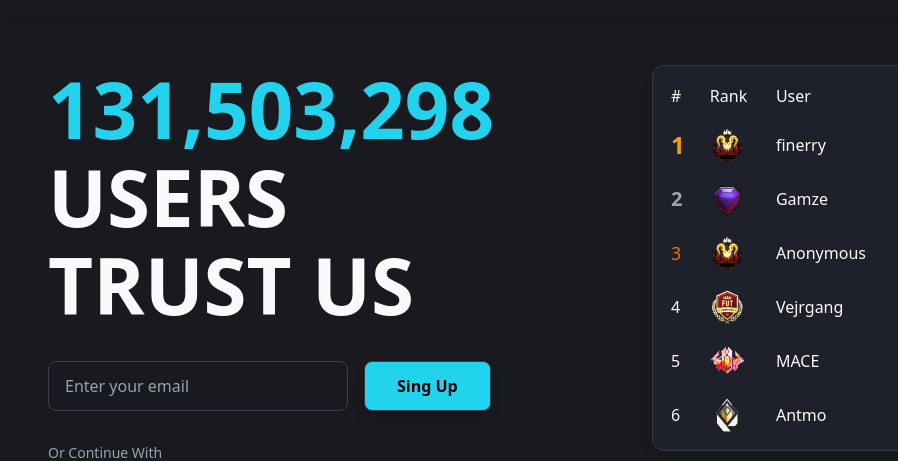
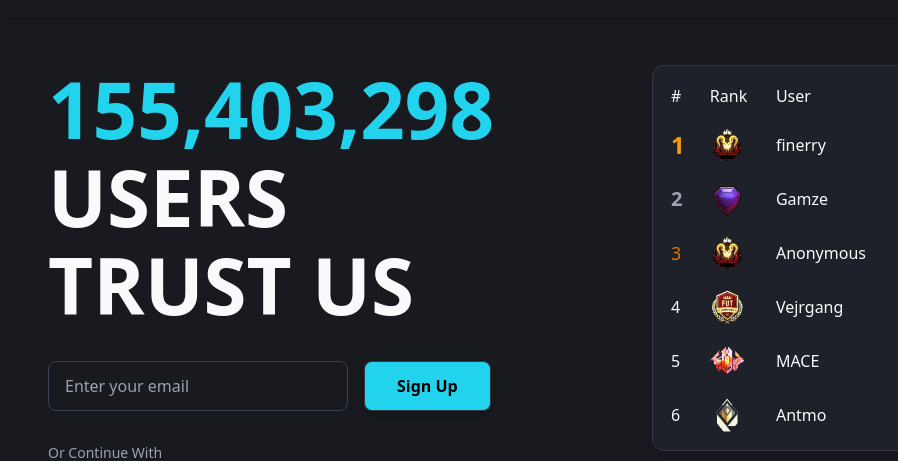
Before and after one commit to finerry/FTX-Virtudent, a website: page index.html in a window 1280 px wide. Shown: the part 53-514 px from the top of the page, 0-898 px from the left. Drawn offline with Linux system fonts and the light colour scheme.

Commit message:
users increased

```diff
--- a/index.html
+++ b/index.html
@@ -42,7 +42,7 @@
           <div class="hero-left w-full lg:w-1/2 flex flex-col sm:gap-8">
             <div class="hero-left-top flex flex-col gap-8 items-center sm:items-start">
               <h1 class="hero-title heroText flex flex-col sm:items-start">
-                <div class="text-primary">131,503,298</div>
+                <div class="text-primary">155,403,298</div>
                 <div>USERS</div>
                 <div>TRUST US</div>
               </h1>
@@ -52,7 +52,7 @@
                   href="#"
                   class="btn bg-primary text-black hover:bg-PrimaryHover w-full max-w-[200px] text-center sm:w-auto"
                 >
-                  Sing Up
+                  Sign Up
                 </a>
               </div>
             </div>
```
